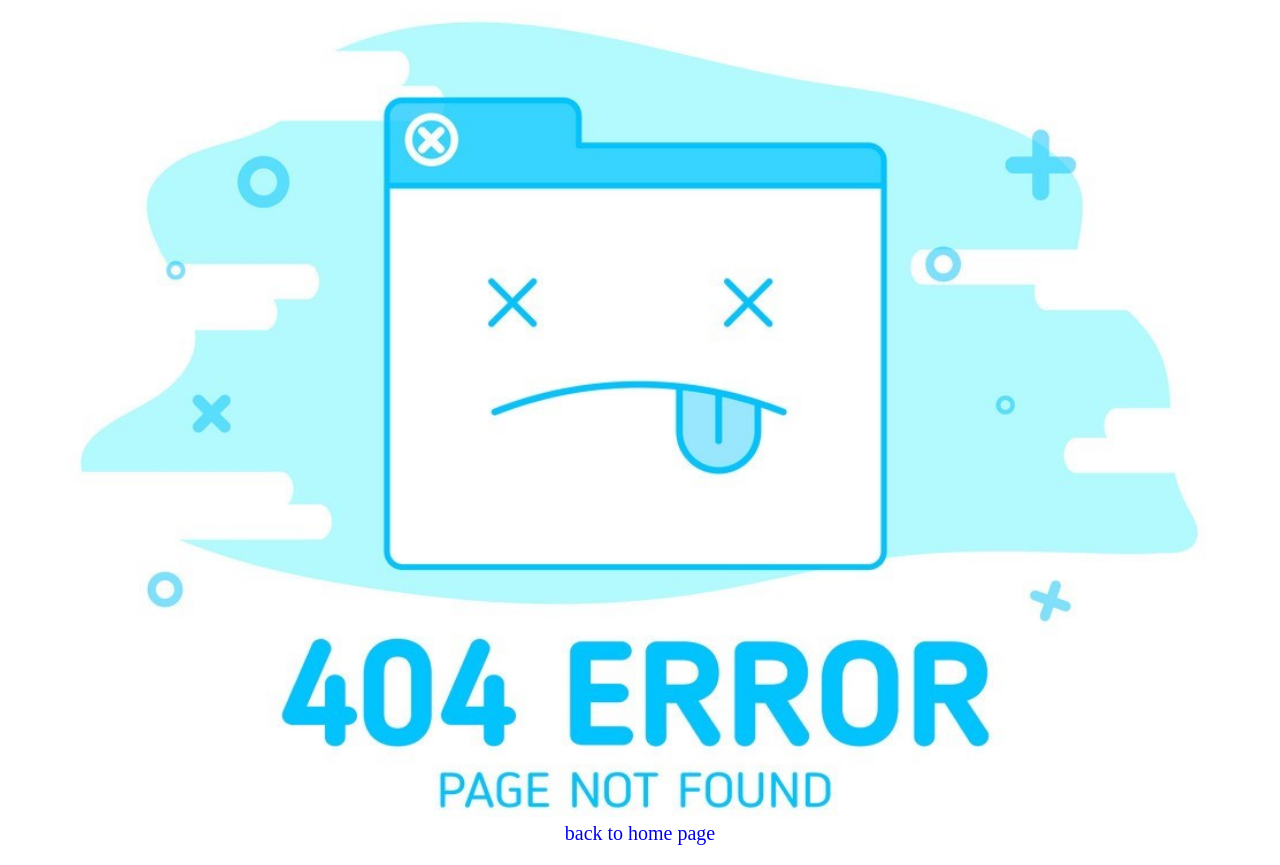
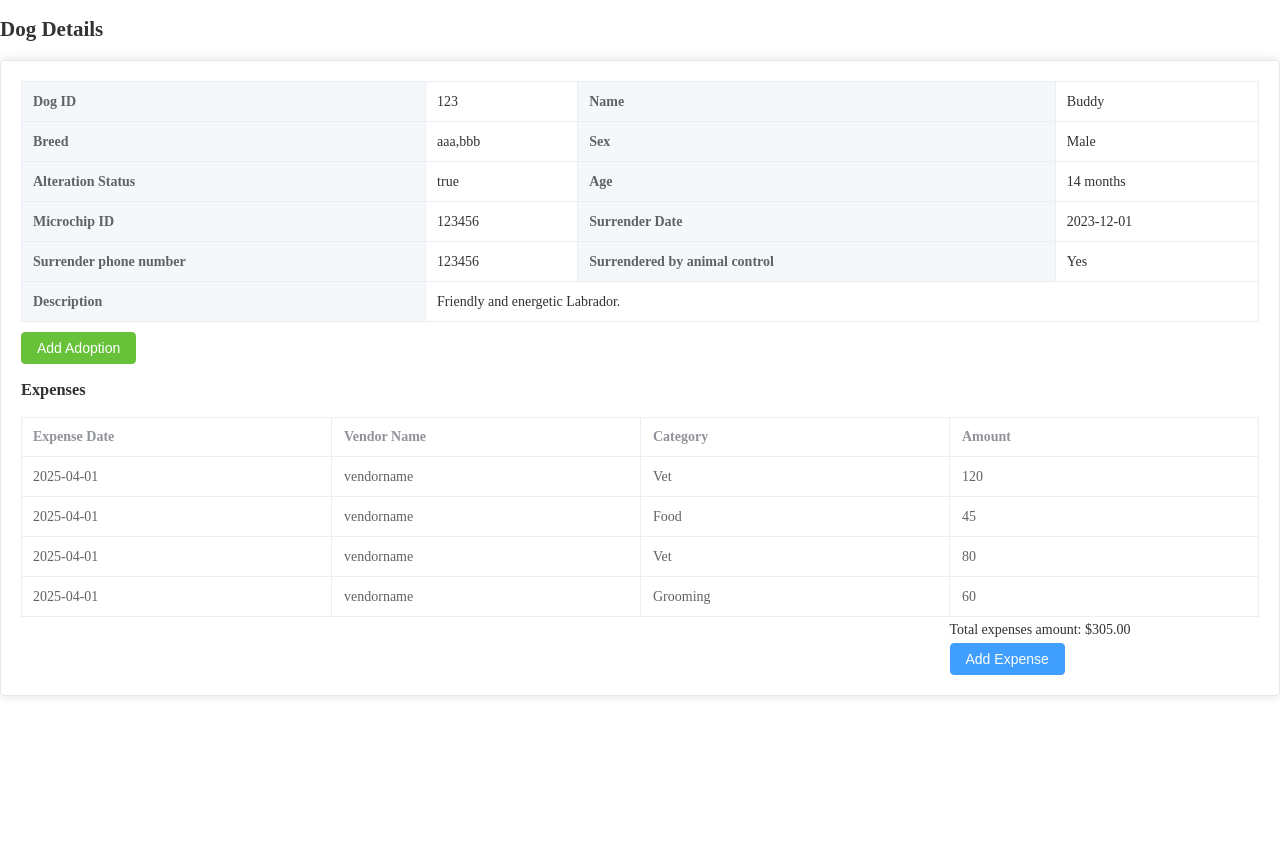
Before and after one commit to lyc95/Dog-Adoption-Website, a Vue app in the folder Phase_3/DogsDatabase/frontend/: page /dogdetails in a window 1280 px wide. Before the commit this address led to /notfound. After the commit the page ends 800 px from the top, so only its background shows below. Built offline with nearby package versions, Linux system fonts and the light colour scheme.

Commit message:
added dog details template

```diff
--- a/Phase_3/DogsDatabase/frontend/src/router/index.js
+++ b/Phase_3/DogsDatabase/frontend/src/router/index.js
@@ -6,6 +6,7 @@ import MonthlyAdoptionReport from '@/views/MonthlyAdoptionReport.vue'
 import ExpenseAnalysis from '@/views/ExpenseAnalysis.vue'
 import VolunteerLookup from '@/views/VolunteerLookup.vue'
 import VolunteerBirthdays from '@/views/VolunteerBirthdays.vue'
+import DogDetails from '@/views/DogDetails.vue'
 const router = createRouter({
   history: createWebHistory(import.meta.env.BASE_URL),
   routes: [
@@ -24,6 +25,7 @@ const router = createRouter({
         { path: 'vb', component : VolunteerBirthdays }
       ]
     },
+    {path: '/dogdetails', name: 'dogdetails', component: DogDetails},
     {path: '/example', name: 'example', component: import('../views/Example.vue')},
     {path: '/notfound', name: 'notfound', component: import('../views/404.vue')},
     {path: '/:pathMatch(.*)', redirect: '/notfound'},
--- /dev/null
+++ b/Phase_3/DogsDatabase/frontend/src/views/DogDetails.vue
@@ -0,0 +1,97 @@
+<template>
+    <h2 >Dog Details</h2>
+    <el-card  shadow="always">
+      <!-- Dog Info -->
+      <el-descriptions :column="2" border>
+        <el-descriptions-item label="Dog ID">{{ dog.dogID }}</el-descriptions-item>
+        <el-descriptions-item label="Name">{{ dog.name }}</el-descriptions-item>
+        <el-descriptions-item label="Breed"> {{ dog.breed }}</el-descriptions-item>
+        <el-descriptions-item label="Sex">{{ dog.sex }}</el-descriptions-item>
+        <el-descriptions-item label="Alteration Status">{{ dog.alteration_status }}</el-descriptions-item>
+        <el-descriptions-item label="Age">{{ dog.age_when_surrender }} months</el-descriptions-item>
+        <el-descriptions-item label="Microchip ID">{{ dog.microchipID }}</el-descriptions-item>
+        <el-descriptions-item label="Surrender Date">{{ dog.surrender_date }}</el-descriptions-item>
+        <el-descriptions-item label="Surrender phone number" v-if="dog.surrenderPhonenumber">{{ dog.surrenderPhonenumber }}</el-descriptions-item>
+        <el-descriptions-item label="Surrendered by animal control">{{ dog.surrenderedByLACD }}</el-descriptions-item>
+        <el-descriptions-item label="Description" :span="2">{{ dog.description }}</el-descriptions-item>
+      </el-descriptions>
+        <!-- Conditional Add Adoption -->
+      <div v-if="canAddAdoption" style="margin-top: 10px;">
+        <el-button type="success" @click="handleAddAdoption">
+          Add Adoption
+        </el-button>
+      </div>
+      <!-- Expenses Section -->
+      <div>
+        <h3 >Expenses</h3>
+        <el-table :data="expenses" style="width: 100%" border>
+            <el-table-column prop="expenseDate" label="Expense Date" />
+            <el-table-column prop="vendorName" label="Vendor Name" />
+            <el-table-column prop="category" label="Category" />
+            <el-table-column prop="amount" label="Amount" />
+        </el-table>
+        <el-row justify="end" style="margin-top: 5px;">
+            <el-col :span="6">
+                Total expenses amount: ${{ grandTotal.toFixed(2) }}
+            </el-col>
+        </el-row>
+        <el-row justify="end" style="margin-top: 5px;">
+        <el-col :span="6">
+            <el-button type="primary" @click="handleAddExpense">Add Expense</el-button>
+        </el-col>
+        </el-row>
+    </div>
+    </el-card>
+</template>
+
+<script setup>
+import { computed, ref } from 'vue'
+
+// Props or data (replace with actual props or fetch logic)
+const dog = ref({
+dogID: '123',
+name: 'Buddy',
+sex: 'Male',
+surrender_date: '2023-12-01',
+age_when_surrender: 14,
+alteration_status: true,
+description: 'Friendly and energetic Labrador.',
+adoption_state: true,
+surrenderID: 'S456',
+breed: 'aaa,bbb',
+microchipID: '123456',
+surrenderPhonenumber: 123456,
+surrenderedByLACD: 'Yes'
+})
+
+const userRole = ref('Executive Director') // Or 'Staff', etc.
+
+const expenses = ref([
+    { category: 'Vet', amount: 120 , expenseDate : '2025-04-01', vendorName: 'vendorname'},
+    { category: 'Food', amount: 45 , expenseDate : '2025-04-01', vendorName: 'vendorname'},
+    { category: 'Vet', amount: 80 , expenseDate : '2025-04-01', vendorName: 'vendorname'},
+    { category: 'Grooming', amount: 60 , expenseDate : '2025-04-01', vendorName: 'vendorname'}
+])
+
+const grandTotal = computed(() =>
+    expenses.value.reduce((sum, exp) => sum + exp.amount, 0)
+)
+const canAddAdoption = computed(() =>
+    true
+)
+
+// Actions
+function handleAddExpense() {
+    // Navigate to or open expense form
+    console.log('Add Expense Clicked')
+}
+
+function navigateToExpenseForm() {
+    // Replace with router navigation if needed
+    console.log('Navigating to Expense Form')
+}
+
+function handleAddAdoption() {
+    console.log('Add Adoption Clicked')
+}
+</script>
```
